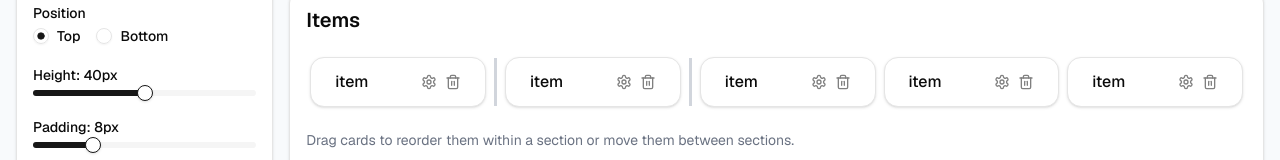
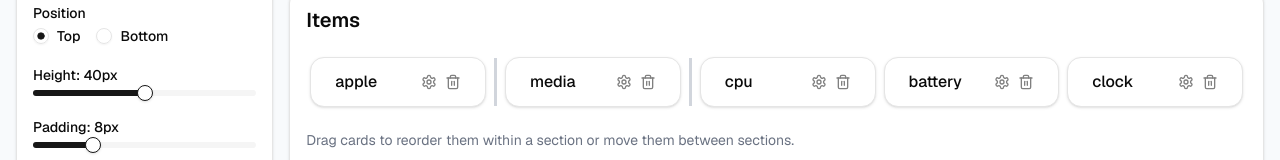
Before and after one commit to jakmaz/sketchybar-editor, a Next.js app: page / in a window 1280 px wide. Shown: the part 255-415 px from the top of the page. Built offline with nearby package versions, Linux system fonts and the light colour scheme; a web font is replaced by a local one.

Commit message:
!feat: prepare different type for draggable items

```diff
--- a/src/components/draggable-cards.tsx
+++ b/src/components/draggable-cards.tsx
@@ -18,19 +18,21 @@ import { CSS } from "@dnd-kit/utilities"
 import { Button } from "./ui/button"
 import { Settings, Trash2 } from "lucide-react"
 import { useConfig } from "@/lib/config-context"
+import { Overrides } from "./sketchybar-editor"
 
 // Define the types for our items
-type ItemType = "item" | "divider"
+type DragType = "item" | "divider"
 
-interface Item {
+interface DraggableItem {
   id: string
-  type: ItemType
+  dragType: DragType
   name: string | null
-  section: "left" | "center" | "right"
+  position: "left" | "center" | "right"
+  overrides?: Overrides
 }
 
 // Component for a draggable card
-const DraggableCard = ({ item }: { item: Item }) => {
+const DraggableCard = ({ item }: { item: DraggableItem }) => {
   const { attributes, listeners, setNodeRef, transform, transition, isDragging } = useSortable({
     id: item.id,
   })
@@ -45,15 +47,15 @@ const DraggableCard = ({ item }: { item: Item }) => {
     <div
       ref={setNodeRef}
       style={style}
-      className={`${item.type === "divider" ? "bg-gray-300 w-4 h-12 rouned-full" : "w-full h-12"
+      className={`${item.dragType === "divider" ? "bg-gray-300 w-4 h-12 rouned-full" : "w-full h-12"
         } flex items-center justify-center mx-1 cursor-grab`}
       {...attributes}
       {...listeners}
     >
-      {item.type === "item" ? (
+      {item.dragType === "item" ? (
         <Card className="w-full h-full flex justify-center">
           <CardContent className="flex justify-between">
-            <h4 className="font-medium">{item.type}</h4>
+            <h4 className="font-medium">{item.name}</h4>
             <div className="flex gap-2">
               <Button variant="ghost" size="icon" className="p-0 h-auto w-auto min-h-0 min-w-0">
                 <Settings className="h-4 w-4" color="grey" />
@@ -70,18 +72,18 @@ const DraggableCard = ({ item }: { item: Item }) => {
 }
 
 // Component for the card when being dragged
-const DragOverlayCard = ({ item }: { item: Item }) => {
+const DragOverlayCard = ({ item }: { item: DraggableItem }) => {
   if (!item) return null
 
   return (
     <div
-      className={`${item.type === "divider" ? "bg-gray-300 w-1 h-12 rouned-full" : "w-full h-12"
+      className={`${item.dragType === "divider" ? "bg-gray-300 w-1 h-12 rouned-full" : "w-full h-12"
         } flex items-center justify-center mx-1`}
     >
-      {item.type === "item" ? (
+      {item.dragType === "item" ? (
         <Card className="w-full h-full flex justify-center">
           <CardContent className="flex justify-between">
-            <h4 className="font-medium">{item.type}</h4>
+            <h4 className="font-medium">{item.name}</h4>
             <div className="flex gap-2">
               <Button variant="ghost" size="icon" className="p-0 h-auto w-auto min-h-0 min-w-0">
                 <Settings className="h-4 w-4" color="grey" />
@@ -103,17 +105,58 @@ export default function DraggableCardsList() {
 
   const configItems = config.items;
   // Initialize items with cards and dividers
-  const [items, setItems] = useState<Item[]>([
-    { id: "card-1", type: "item", name: "apple", section: "left" },
-    { id: "divider-1", type: "divider", name: null, section: "left" },
-    { id: "card-4", type: "item", name: "media", section: "center" },
-    { id: "divider-2", type: "divider", name: null, section: "center" },
-    { id: "card-7", type: "item", name: "cpu", section: "right" },
-    { id: "card-8", type: "item", name: "battery", section: "right" },
-    { id: "card-9", type: "item", name: "clock", section: "right" },
+  const [items, setItems] = useState<DraggableItem[]>([
+    {
+      "id": "apple",
+      dragType: "item",
+      "name": "apple",
+      "position": "left",
+      "overrides": {
+        "iconPaddingRight": 10
+      }
+    },
+    {
+      "id": "divider-1",
+      dragType: "divider",
+      "name": "apple",
+      "position": "left",
+    },
+    {
+      "id": "media",
+      dragType: "item",
+      "name": "media",
+      "position": "center",
+      "overrides": {
+        "backgroundColor": "#121212"
+      }
+    },
+    {
+      "id": "divider-2",
+      dragType: "divider",
+      "name": "apple",
+      "position": "center",
+    },
+    {
+      "id": "cpu",
+      dragType: "item",
+      "name": "cpu",
+      "position": "right"
+    },
+    {
+      "id": "battery",
+      dragType: "item",
+      "name": "battery",
+      "position": "right"
+    },
+    {
+      "id": "clock",
+      dragType: "item",
+      "name": "clock",
+      "position": "right"
+    }
   ])
 
-  const [activeItem, setActiveItem] = useState<Item | null>(null)
+  const [activeItem, setActiveItem] = useState<DraggableItem | null>(null)
 
   // Set up sensors for drag and drop
   const sensors = useSensors(useSensor(PointerSensor), useSensor(KeyboardSensor))
```
